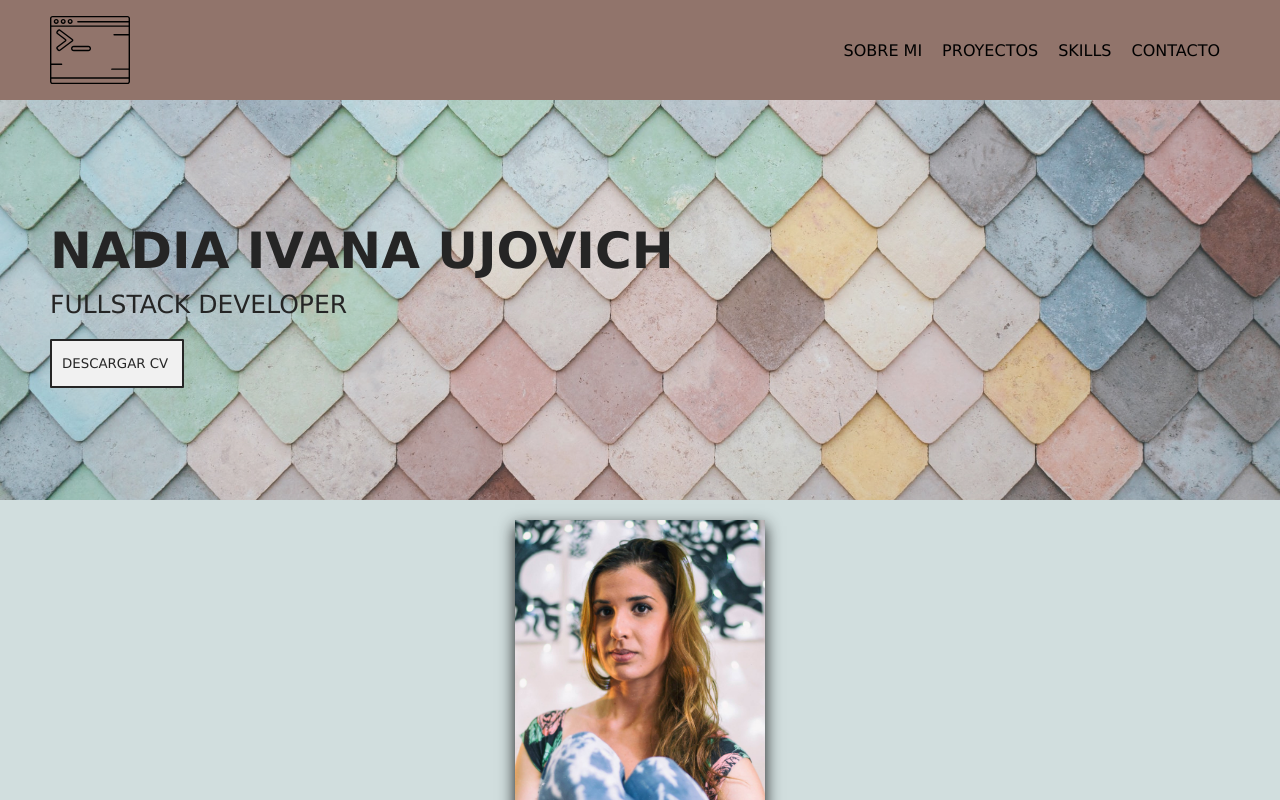
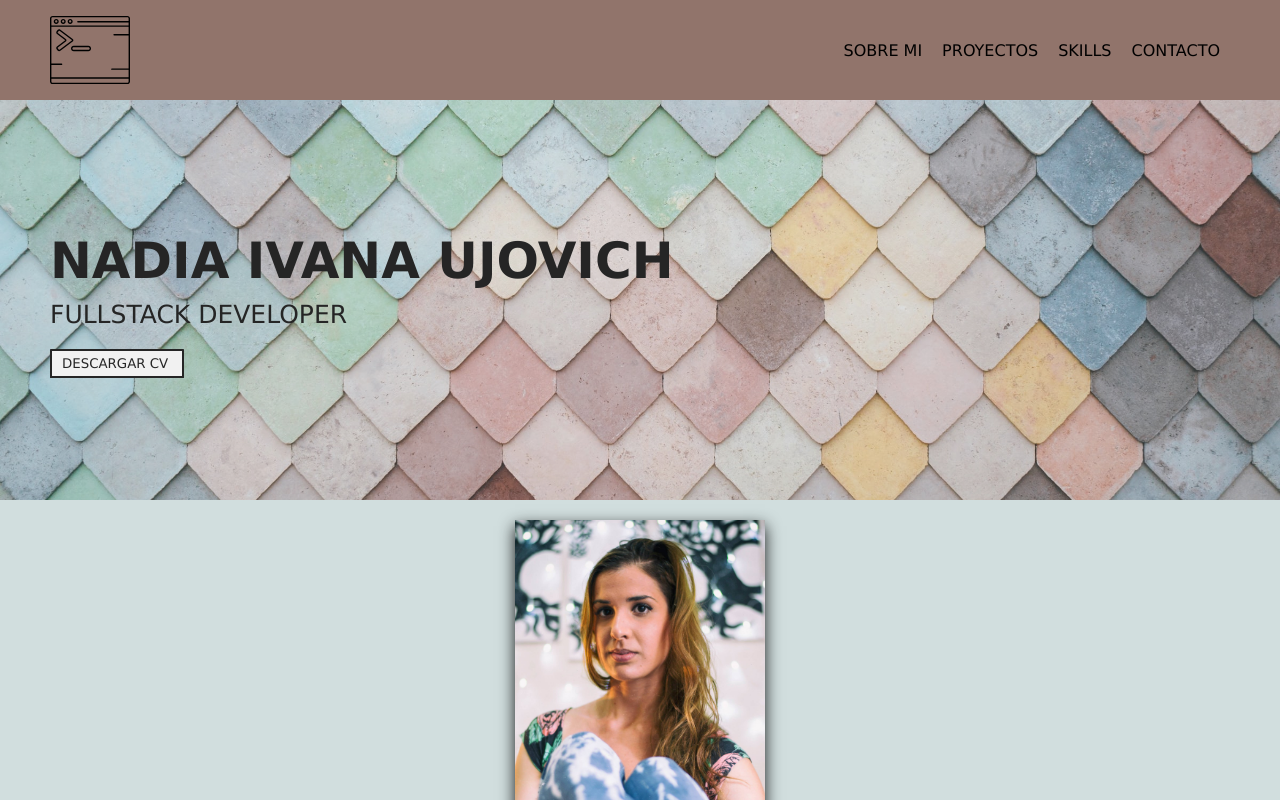
Before and after one commit to nujovich/portfolio, a React (Vite) app: page / in a window 1280 px wide. Shown: the top 800 px of the page. Built offline with nearby package versions, Linux system fonts and the light colour scheme; some icons are missing.

Commit message:
add github pages setup

```diff
--- a/package.json
+++ b/package.json
@@ -2,16 +2,19 @@
   "name": "portfolio-app",
   "private": true,
   "version": "0.0.0",
+  "homepage": "http://nujovich.github.io/portfolio",
   "scripts": {
     "dev": "vite",
     "build": "vite build",
     "preview": "vite preview",
+    "deploy": "gh-pages -d build",
     "postcss:watch": "postcss src/styles/index.css --use postcss-import --dir public --watch"
   },
   "dependencies": {
     "autoprefixer": "^10.4.8",
     "bulma": "^0.9.4",
     "file-saver": "^2.0.5",
+    "gh-pages": "^4.0.0",
     "react": "^18.2.0",
     "react-dom": "^18.2.0"
   },
--- a/src/styles/index.css
+++ b/src/styles/index.css
@@ -161,7 +161,7 @@ from { width: 0}
   border: 2px solid black;
   border-radius: 1%;
   color: black;
-  padding: 15px 10px;
+  padding: 5px 10px;
   margin-right: 0px;
   align-self: baseline;
   margin-top: 20px;
```
Also changed, not shown: 1 other file (tests, documents, lock files or other folders).
